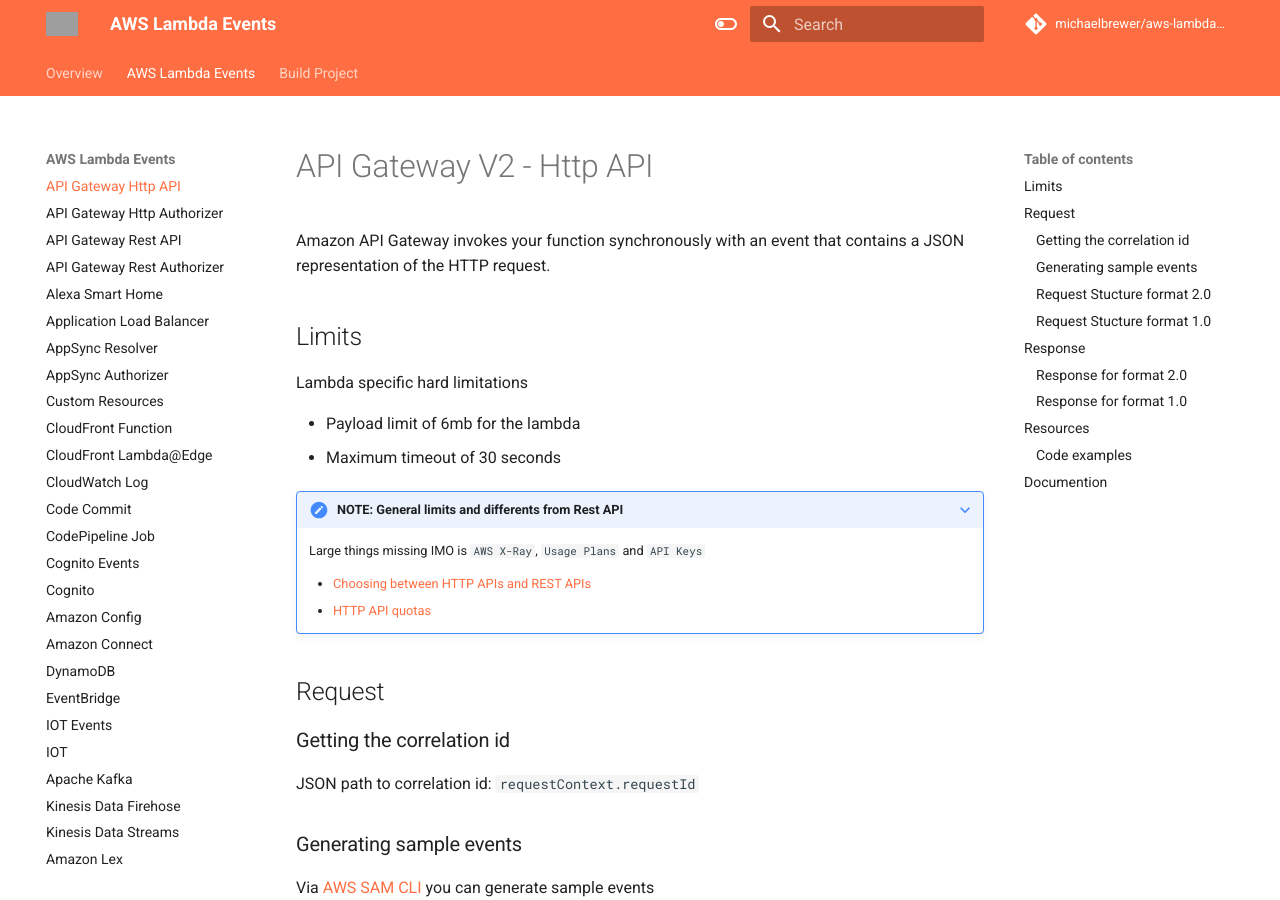
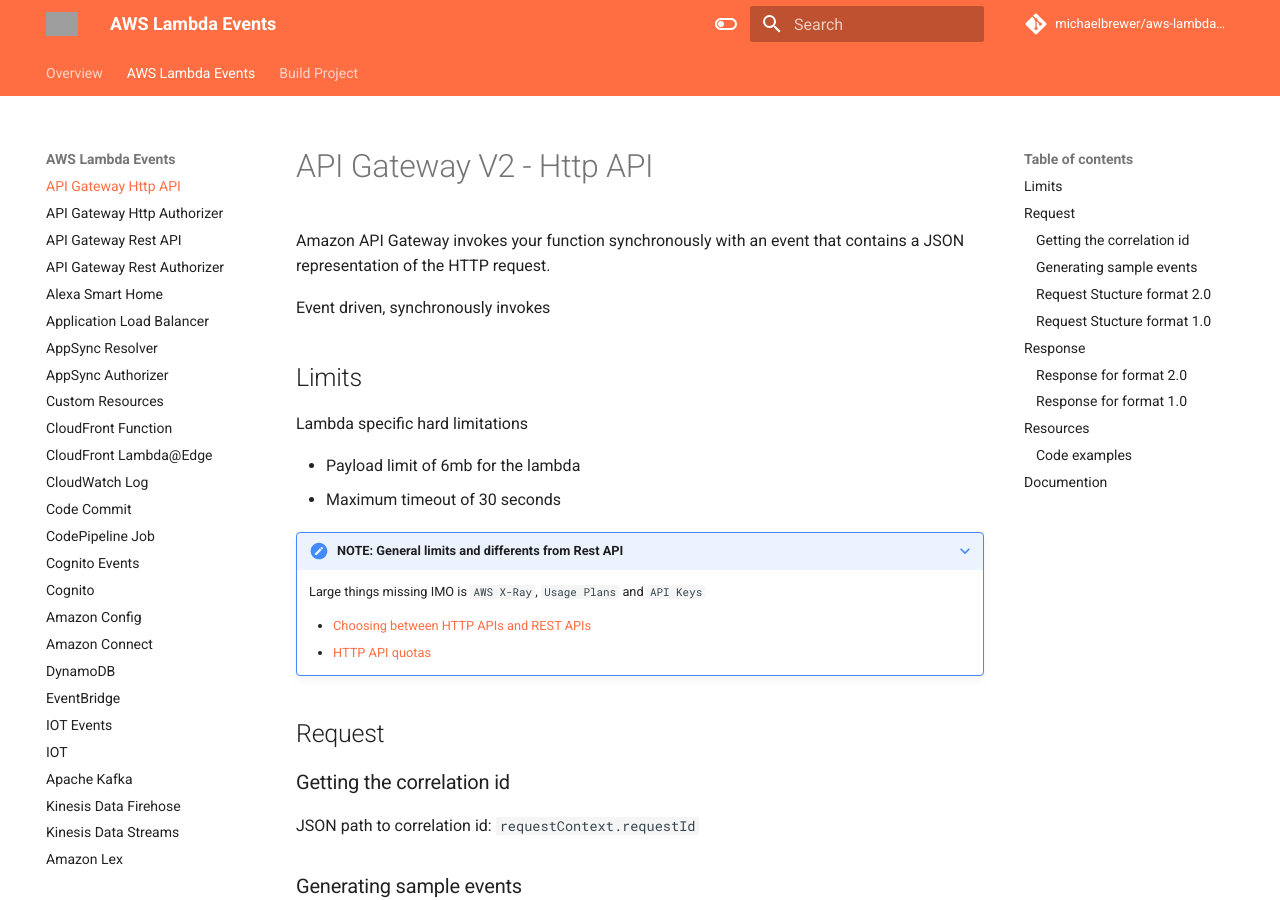
Before and after one commit to michaelbrewer/aws-lambda-events, an MkDocs documentation site: the page built from docs/http-api.md, in a window 1280 px wide and 900 px high. Built offline with MkDocs 1.6.1 and Material for MkDocs 9.7.7, drawn with Linux system fonts in a browser that asks for light colours; comment, search, counter and statistics services are not loaded; grey boxes are pictures that could not be loaded.

Commit message:
chore: update intro

```diff
--- a/docs/http-api.md
+++ b/docs/http-api.md
@@ -6,6 +6,8 @@
 # API Gateway V2 - Http API
 
 Amazon API Gateway invokes your function synchronously with an event that contains a JSON representation of the HTTP request.
+
+Event driven, synchronously invokes
 
 ## Limits
 
```
